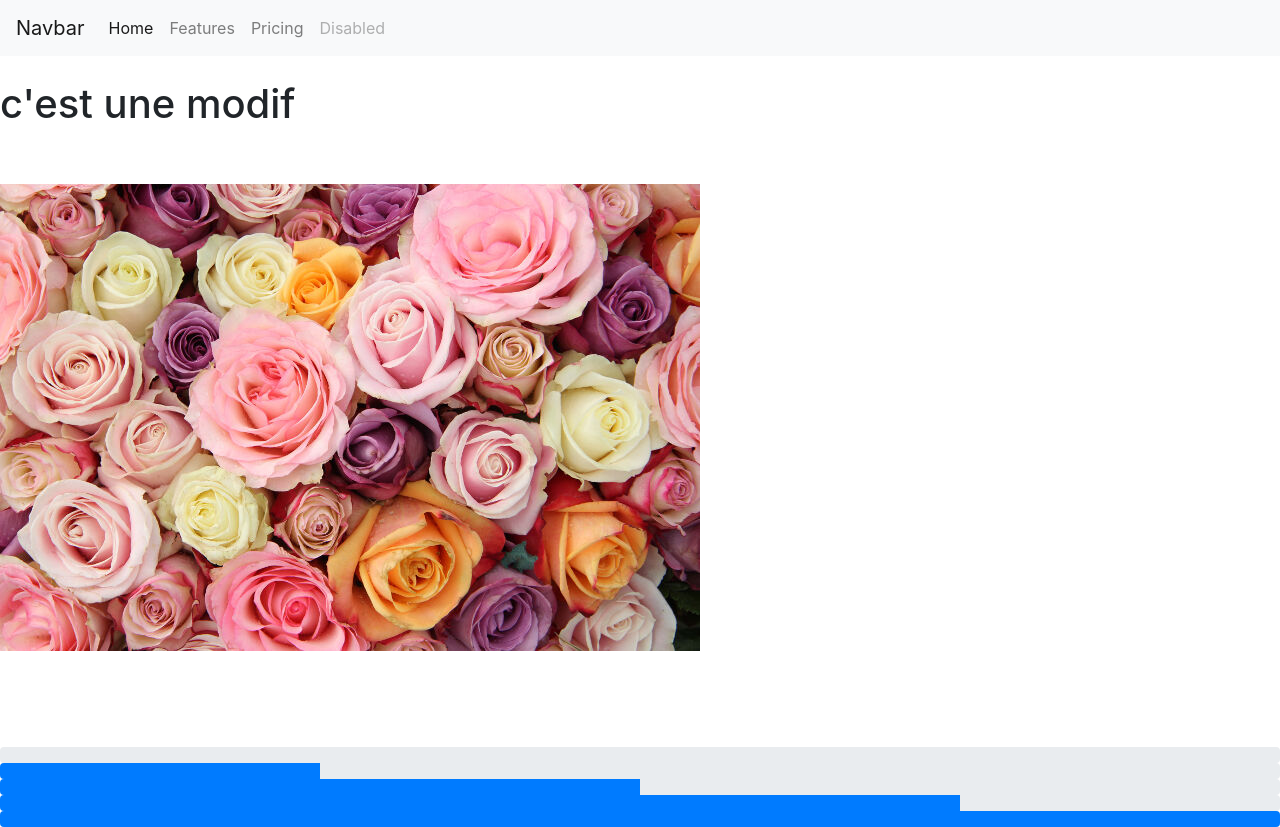
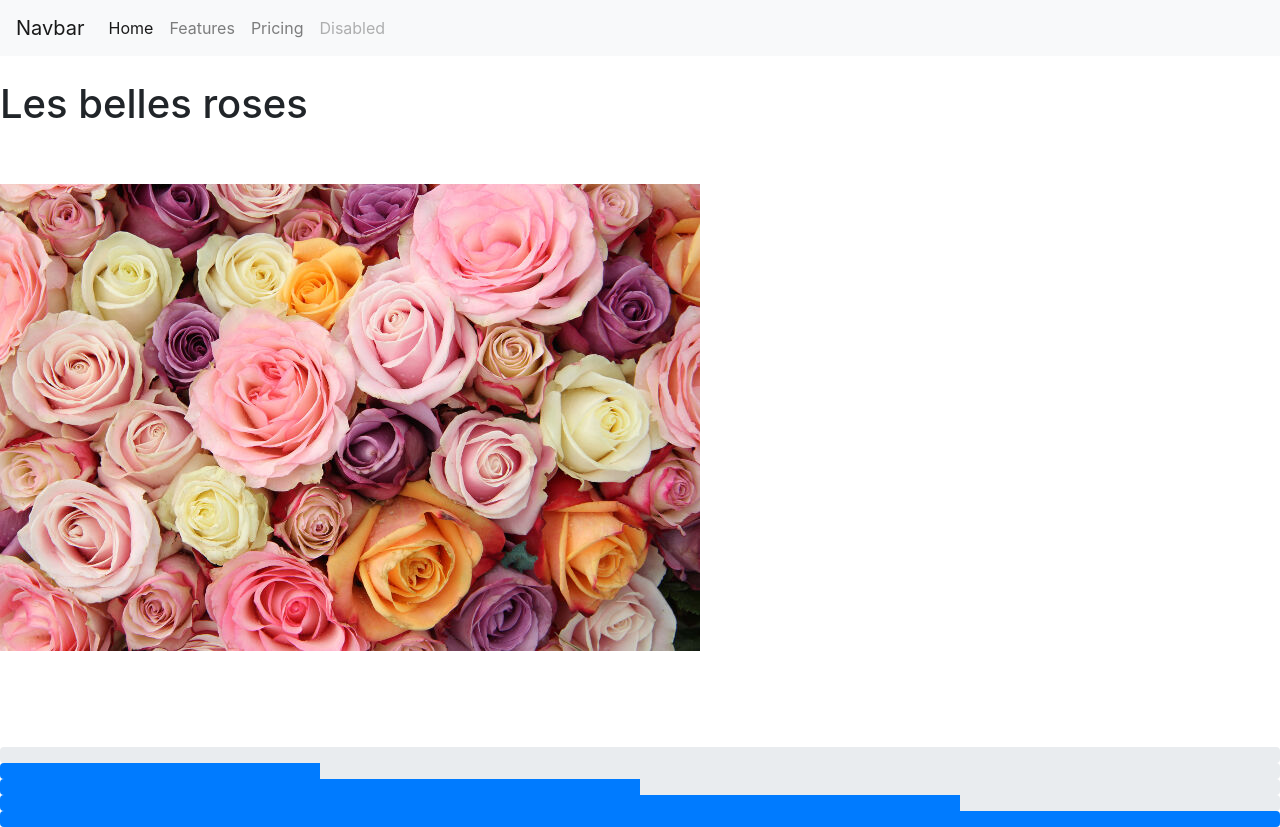
Before and after one commit to anisdwsa/ExerciceGit, a plain HTML site: page index.html in a window 1280 px wide. Drawn offline with nearby package versions, Linux system fonts and the light colour scheme.

Commit message:
Modification H1

```diff
--- a/index.html
+++ b/index.html
@@ -31,7 +31,7 @@
         </div>
       </nav>
     <br>
-      <h1>c'est une modif</h1>
+      <h1>Les belles roses</h1>
     <br>
     <br>
     <img src="img/rose.jpg" alt="">
```
